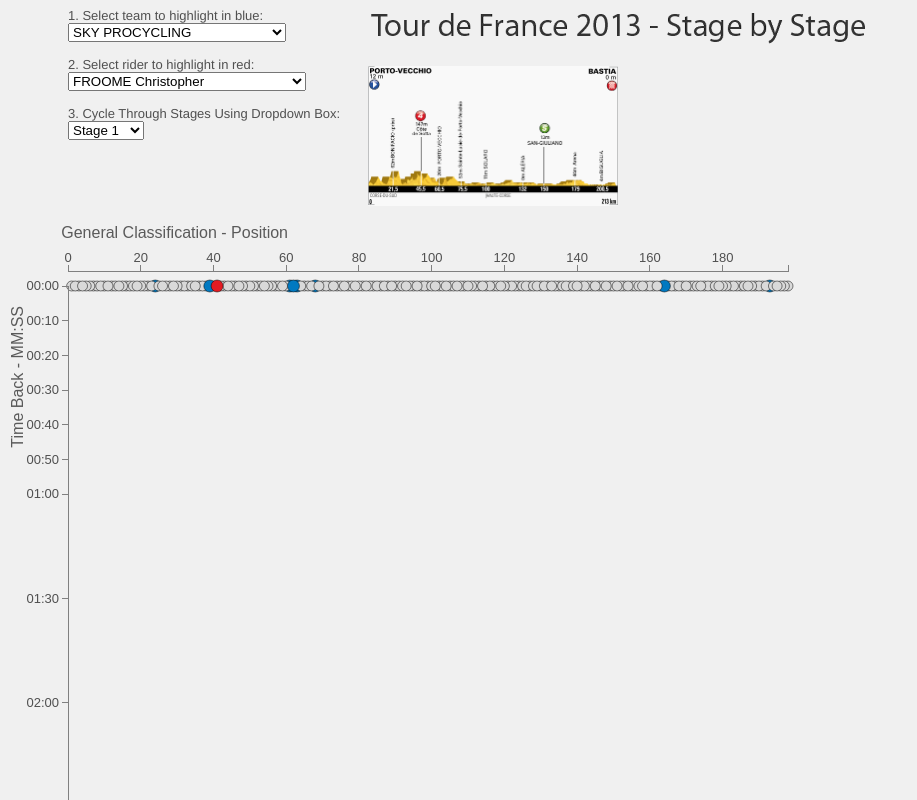
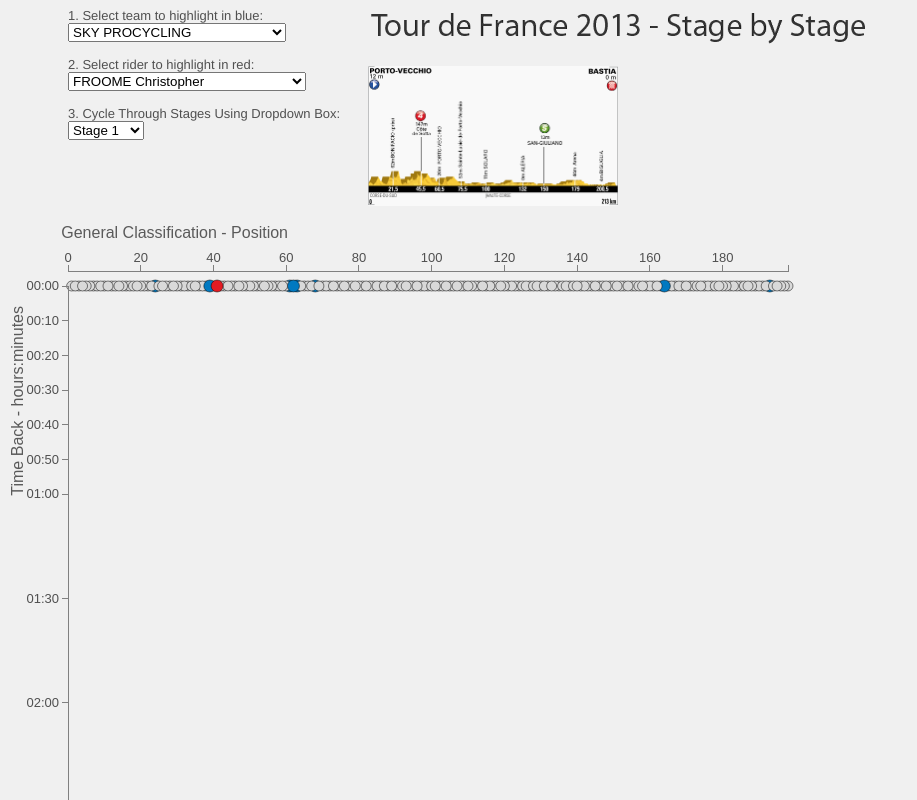
Before and after one commit to velocharts/TDF2013, a plain HTML site: page index.html in a window 1280 px wide. Shown: the top 800 px of the page, without its empty margins (0-917 px from the left). Drawn offline with nearby package versions, Linux system fonts and the light colour scheme; animation ran at ten frames a second.

Commit message:
Update index.html

```diff
--- a/index.html
+++ b/index.html
@@ -291,7 +291,7 @@ var tips = svg.selectAll("circle")
 	.attr("x", - 80)
     .attr("dy", ".75em")
     .attr("transform", "rotate(-90)")
-    .text("Time Back - MM:SS");
+    .text("Time Back - hours:minutes");
 
 
 			var circle = svg.selectAll("circle")
```
